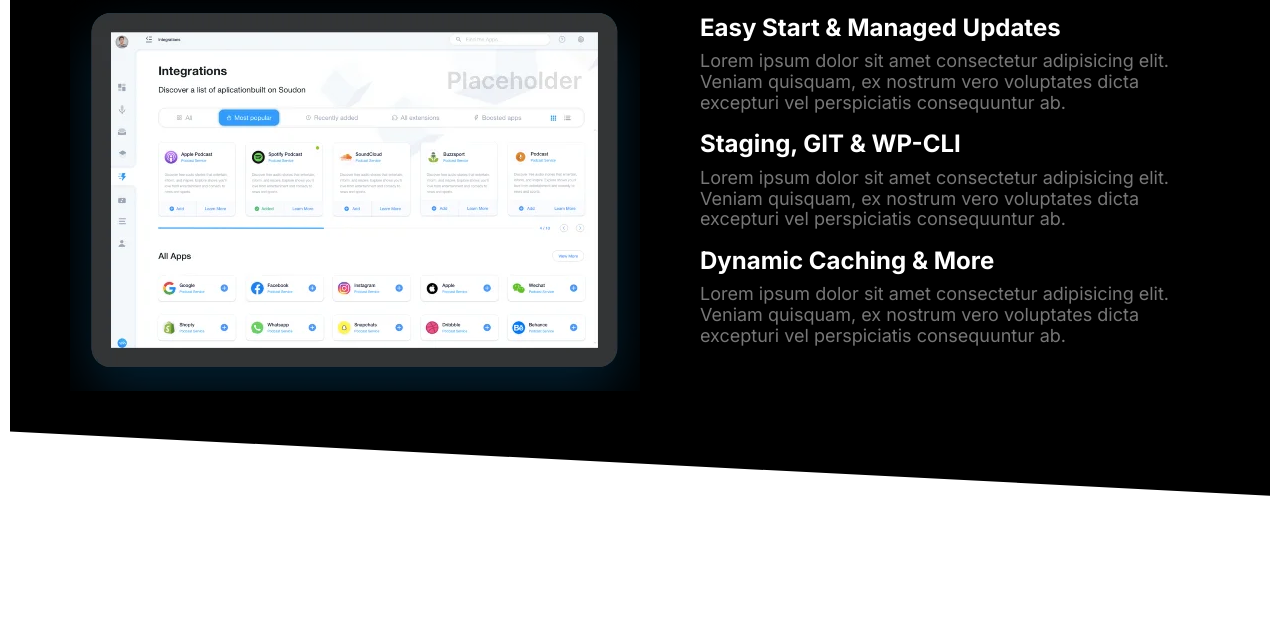
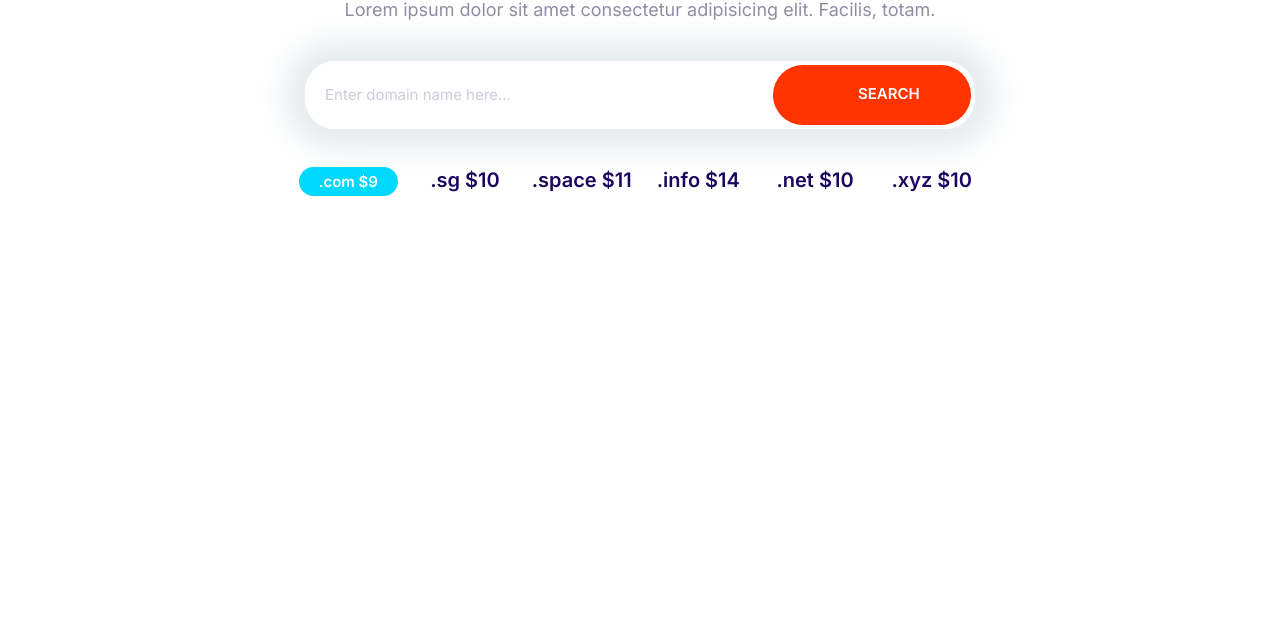
Before and after one commit to AliHaider14000/HostingWebsite, a plain HTML site: page playground.html in a window 1280 px wide. Shown: the part 157-800 px from the top of the page. Drawn offline with Linux system fonts and the light colour scheme.

Commit message:
Troubleshooting layout issues.

```diff
--- a/css/styles.css
+++ b/css/styles.css
@@ -197,7 +197,7 @@ a {
   cursor: pointer;
   font-size: 1.8rem;
   font-weight: 600;
-  padding: 2rem 3rem;
+  padding: 2rem 4vw;
   outline: 0;
   text-transform: uppercase;
   white-space: nowrap;
@@ -290,6 +290,7 @@ a {
   flex-grow: 1;
   border: 0;
   padding: 1.5rem 2rem;
+  width: 0;
 }
 
 .input-group .btn {
@@ -738,7 +739,7 @@ a {
 
 .block-domain__prices {
   display: grid;
-  grid-template-columns: repeat(3, 1fr);
+  grid-template-columns: repeat(2, 1fr);
   grid-template-rows: repeat(2, 6rem);
   font-size: 2rem;
   font-weight: 600;
--- a/playground.html
+++ b/playground.html
@@ -15,76 +15,35 @@
     <link rel="stylesheet" href="css/styles.css" />
   </head>
   <body>
-    <section class="block block--dark block--skewed-right block-showcase">
-      <header class="block__header">
-        <h2 class="block__heading">User-friendly Control Panel</h2>
-      </header>
-      <div class="container grid grid--1x2">
-        <picture class="block-showcase__image">
-          <source
-            type="image/webp"
-            srcset="images/ipad@1x.webp 1x, images/ipad@2x.webp 2x"
-          />
-          <source
-            type="image/png"
-            srcset="images/ipad@1x.png 1x, images/ipad@2x.png 2x"
-          />
-          <img src="images/ipad.png" alt="" />
-        </picture>
-        <ul class="list">
-          <li>
-            <div class="media">
-              <div class="media__image">
-                <svg class="icon icon--primary">
-                  <use xlink:href="images/sprite.svg#snap"></use>
-                </svg>
-              </div>
-              <div class="media__body">
-                <h3 class="media__title">Easy Start & Managed Updates</h3>
-                <p>
-                  Lorem ipsum dolor sit amet consectetur adipisicing elit.
-                  Veniam quisquam, ex nostrum vero voluptates dicta excepturi
-                  vel perspiciatis consequuntur ab.
-                </p>
-              </div>
-            </div>
-          </li>
-          <li>
-            <div class="media">
-              <div class="media__image">
-                <svg class="icon icon--primary">
-                  <use xlink:href="images/sprite.svg#growth"></use>
-                </svg>
-              </div>
-              <div class="media__body">
-                <h3 class="media__title">Staging, GIT & WP-CLI</h3>
-                <p>
-                  Lorem ipsum dolor sit amet consectetur adipisicing elit.
-                  Veniam quisquam, ex nostrum vero voluptates dicta excepturi
-                  vel perspiciatis consequuntur ab.
-                </p>
-              </div>
-            </div>
-          </li>
-          <li>
-            <div class="media">
-              <div class="media__image">
-                <svg class="icon icon--primary">
-                  <use xlink:href="images/sprite.svg#wordpress"></use>
-                </svg>
-              </div>
-              <div class="media__body">
-                <h3 class="media__title">Dynamic Caching & More</h3>
-                <p>
-                  Lorem ipsum dolor sit amet consectetur adipisicing elit.
-                  Veniam quisquam, ex nostrum vero voluptates dicta excepturi
-                  vel perspiciatis consequuntur ab.
-                </p>
-              </div>
-            </div>
-          </li>
-        </ul>
+    <section class="block container block-domain">
+      <div class="block__header">
+        <h2>Starting at $9 per month</h2>
+        <p>
+          Lorem ipsum dolor sit amet consectetur adipisicing elit. Facilis,
+          totam.
+        </p>
       </div>
+      <div class="input-group">
+        <input
+          type="text"
+          class="input"
+          placeholder="Enter domain name here... "
+        />
+        <button class="btn btn--accent">
+          <svg class="icon icon--white">
+            <use xlink:href="images/sprite.svg#search"></use>
+          </svg>
+          Search
+        </button>
+      </div>
+      <ul class="list block-domain__prices">
+        <li><span class="badge badge--secondary">.com $9</span></li>
+        <li>.sg $10</li>
+        <li>.space $11</li>
+        <li>.info $14</li>
+        <li>.net $10</li>
+        <li>.xyz $10</li>
+      </ul>
     </section>
 
     <script src="js/main.js"></script>
```
